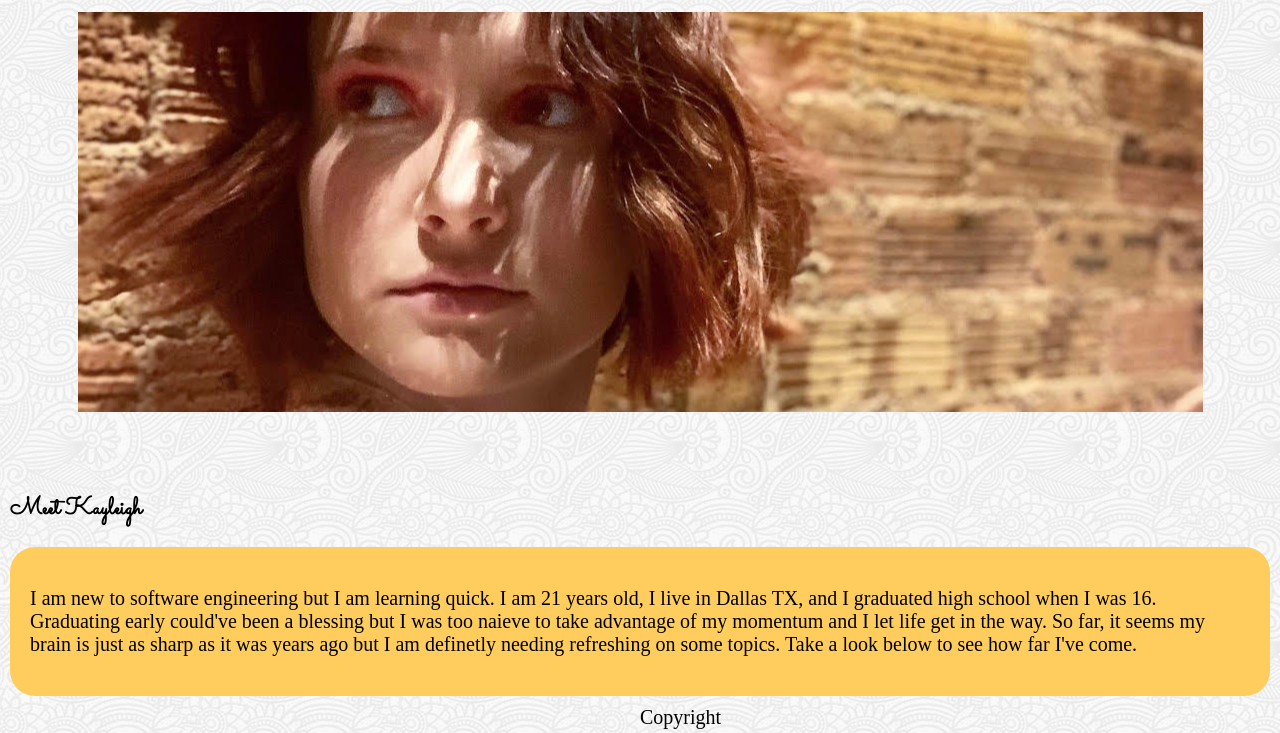
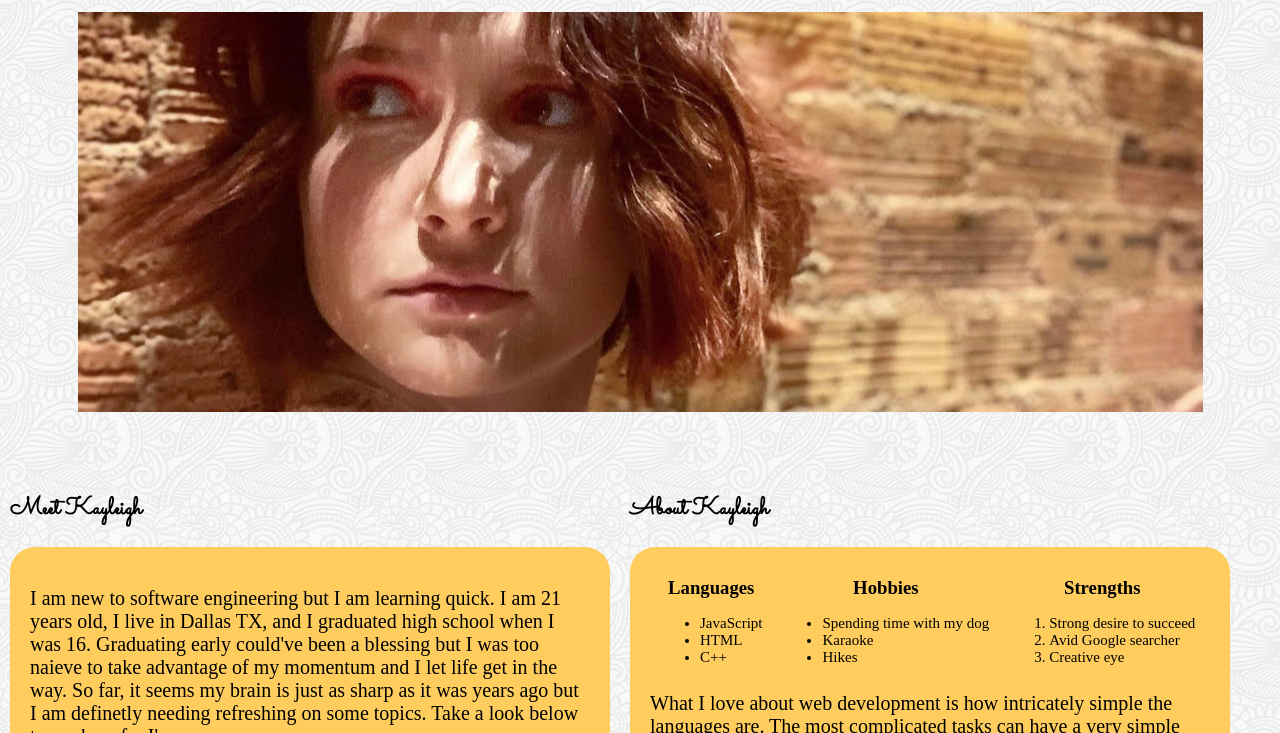
Before and after one commit to kayleighkat98/myPortfolio, a plain HTML site: page index.html in a window 1280 px wide. Shown: the part 187-920 px from the top of the page. Drawn offline with Linux system fonts and the light colour scheme; a web font is replaced by a local one.

Commit message:
Update style.css

```diff
--- a/style.css
+++ b/style.css
@@ -38,8 +38,6 @@ body{
 	margin: 0;
 }
 
-	margin:;
-}
 
 .wrapperA{
 	width:600px;
```
